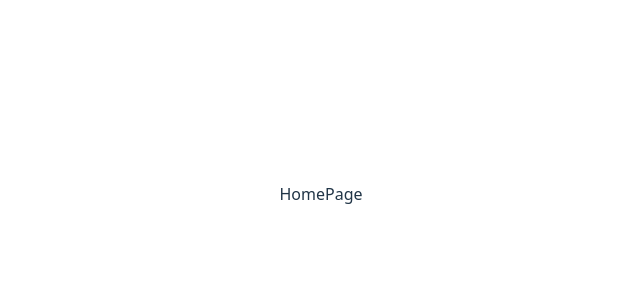
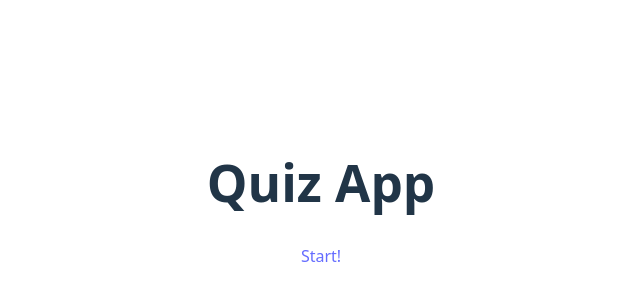
Before and after one commit to nakicome/react-quiz, a React (Vite) app: page / in a window 1280 px wide. Shown: the part 206-506 px from the top of the page, without its empty margins (319-959 px from the left). Built offline with nearby package versions, Linux system fonts and the light colour scheme.

Commit message:
update: トップページの作成

```diff
--- a/src/pages/HomePage.jsx
+++ b/src/pages/HomePage.jsx
@@ -1,5 +1,11 @@
+import { Link } from "react-router-dom";
+import { ROUTES } from "../const";
+
 export default function HomePage() {
     return (
-        <div>HomePage</div>
+        <>
+            <h1>Quiz App</h1>
+            <Link to={ROUTES.QUIZ}>Start!</Link>
+        </>
     )
 }
```
